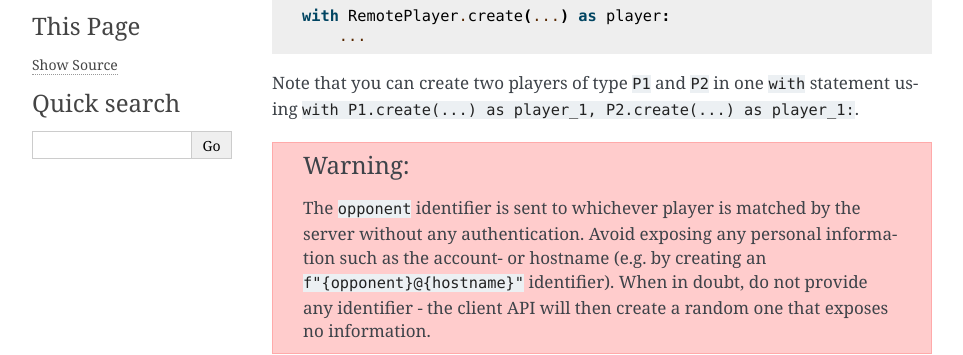
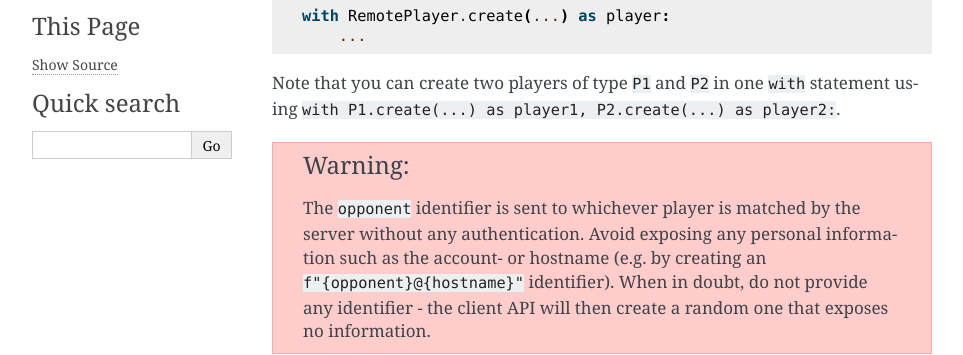
Before and after one commit to kit-colsoftdes/battleship_mp, a Sphinx documentation site: the page built from docs/player.rst, in a window 1280 px wide and 900 px high, scrolled down 1221 px. Shown: the part 159-514 px from the top of the window, without its empty margins (148-1111 px from the left). Built offline with Sphinx 7.4.7, drawn with Linux system fonts in a browser that asks for light colours; formulas are drawn with MathJax 3.

Commit message:
typo fix

```diff
--- a/docs/player.rst
+++ b/docs/player.rst
@@ -70,7 +70,7 @@ The constructor can then be used in a `with statement`_:
 
 Note that you can create two players of type ``P1`` and ``P2``
 in one ``with`` statement using
-``with P1.create(...) as player_1, P2.create(...) as player_1:``.
+``with P1.create(...) as player1, P2.create(...) as player2:``.
 
 .. warning::
 
```
